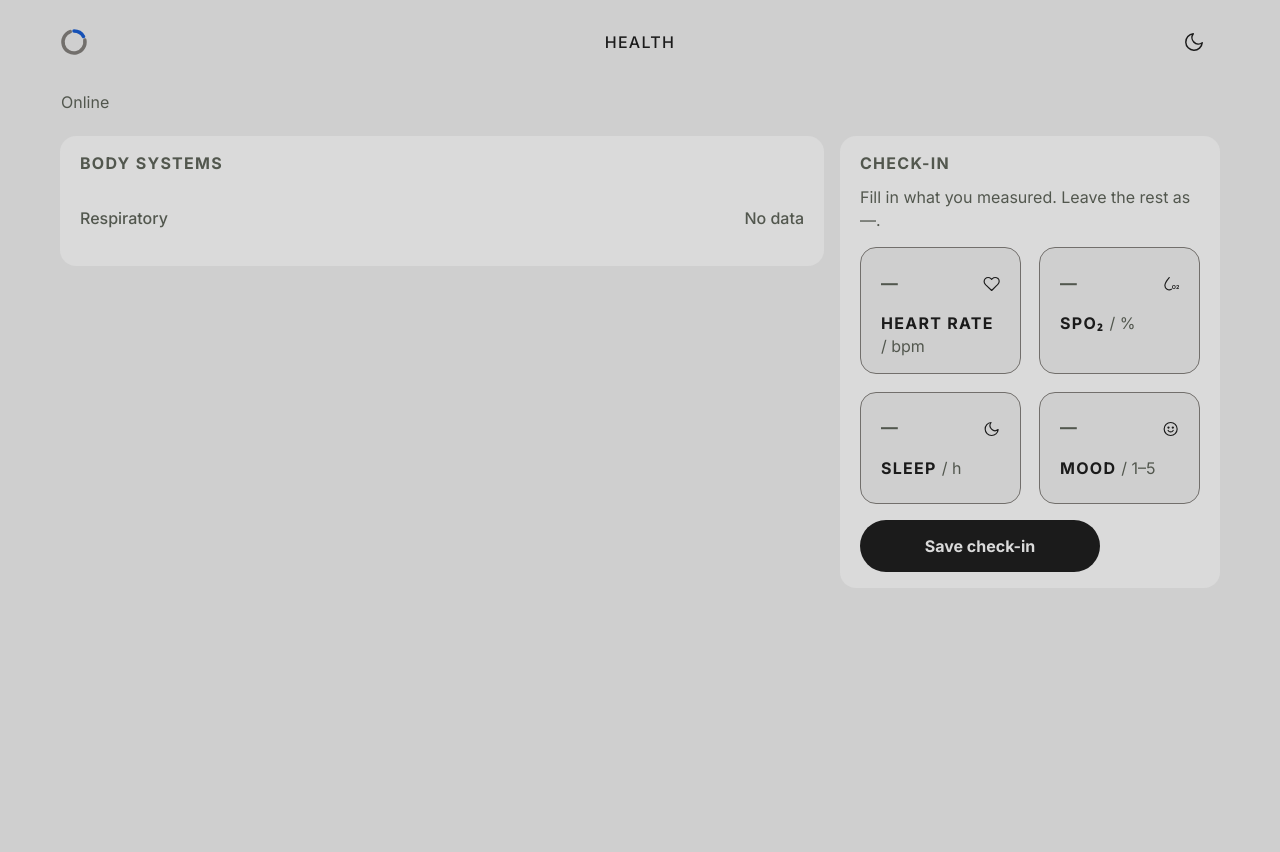
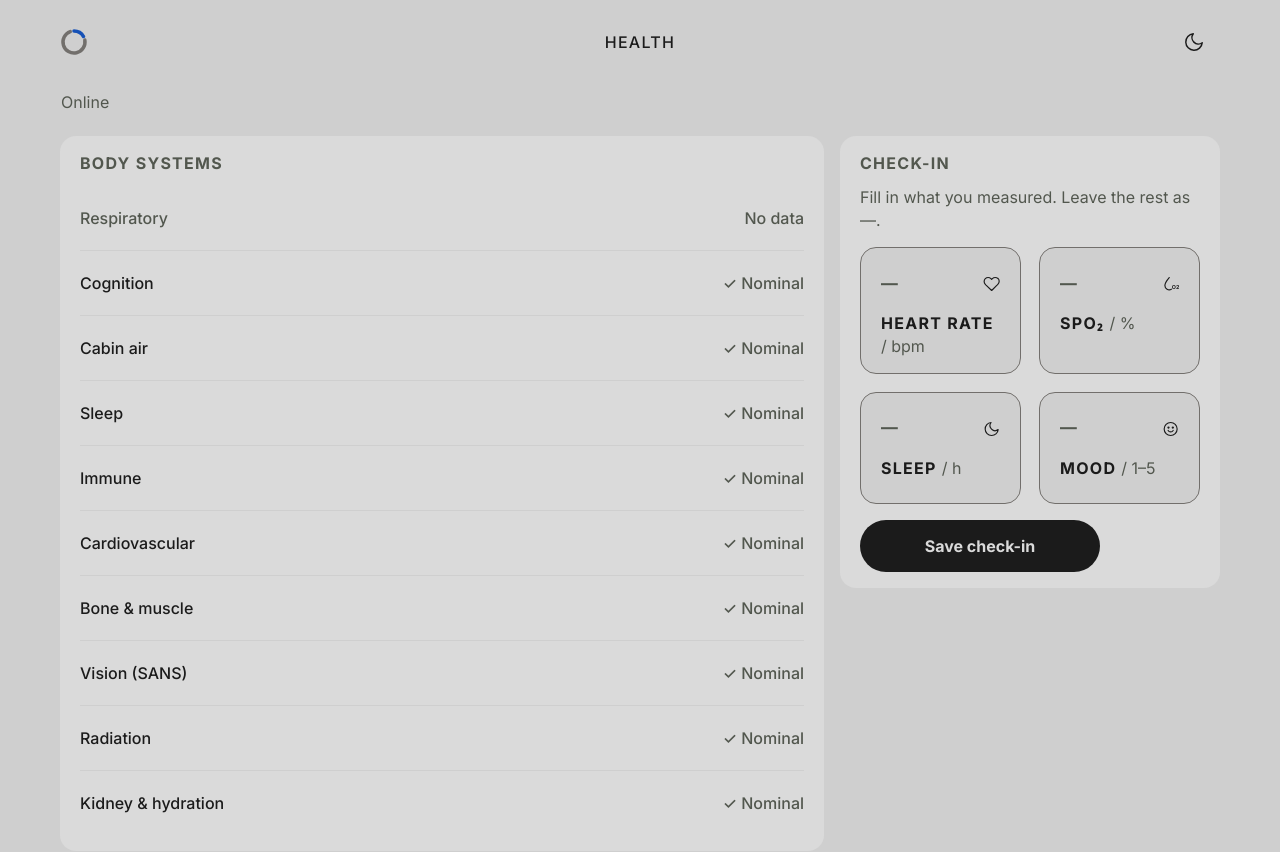
Before and after one commit to jdo-lv/galagans, a React (Vite) app in the folder src/main/frontend/: page / in a window 1280 px wide. Shown: the top 852 px of the page. Before the commit the page ends 800 px from the top, so only its background shows below. Built offline with nearby package versions, Linux system fonts and the light colour scheme.

Commit message:
feat(status): list the nine mockup body systems as synthetic placeholders after Respiratory (#4)

```diff
--- a/src/main/frontend/src/application/SystemStatusReader.ts
+++ b/src/main/frontend/src/application/SystemStatusReader.ts
@@ -1,5 +1,5 @@
 import type { CheckInHistory, RuleSource } from '../domain/ports'
-import type { SystemStatus } from '../domain/rules'
+import type { Placeholder, SystemStatus } from '../domain/rules'
 import { evaluate } from './evaluate'
 
 export class SystemStatusReader {
@@ -8,10 +8,14 @@ export class SystemStatusReader {
     private readonly history: CheckInHistory,
     /** Public so the UI prints ages against the same clock the rules used. */
     readonly now: () => Date = () => new Date(),
+    /** Listed after the evaluated systems; a system with rules drops its placeholder. */
+    private readonly placeholders: Placeholder[] = [],
   ) {}
 
   async read(): Promise<SystemStatus[]> {
     const [rules, checkIns] = await Promise.all([this.rules.load(), this.history.list()])
-    return evaluate(rules, checkIns, this.now())
+    const evaluated = evaluate(rules, checkIns, this.now())
+    const covered = new Set(evaluated.map((s) => s.system))
+    return [...evaluated, ...this.placeholders.filter((p) => !covered.has(p.system))]
   }
 }
--- a/src/main/frontend/src/container.ts
+++ b/src/main/frontend/src/container.ts
@@ -7,6 +7,7 @@ import { BrowserConnectivityMonitor } from './infrastructure/BrowserConnectivity
 import { HttpCheckInGateway } from './infrastructure/HttpCheckInGateway'
 import { IndexedDbCheckInRepository } from './infrastructure/IndexedDbCheckInRepository'
 import { JsonRuleSource } from './infrastructure/JsonRuleSource'
+import { mockStatuses } from './infrastructure/mockStatuses'
 
 export interface Services {
   recorder: CheckInRecording
@@ -26,7 +27,7 @@ export function createServices(): Services & { startSync: () => () => void } {
     connectivity,
     synchronizer: syncService,
     recorder: new CheckInRecorder(repository, syncService),
-    statusReader: new SystemStatusReader(new JsonRuleSource(), repository),
+    statusReader: new SystemStatusReader(new JsonRuleSource(), repository, undefined, mockStatuses),
     startSync: () => syncService.start(),
   }
 }
--- /dev/null
+++ b/src/main/frontend/src/infrastructure/mockStatuses.ts
@@ -0,0 +1,14 @@
+import type { Placeholder } from '../domain/rules'
+
+/** Synthetic values for the body systems of ideas/mockups/01-body-map.png that have no rules yet (issue #4). */
+export const mockStatuses: Placeholder[] = [
+  { system: 'Cognition', state: 'nominal', detail: 'PVT 268 ms · within your baseline', source: 'synthetic' },
+  { system: 'Cabin air', state: 'nominal', detail: 'CO₂ 2.3 mmHg (1-h avg)', source: 'synthetic' },
+  { system: 'Sleep', state: 'nominal', detail: '7.1 h last night', source: 'synthetic' },
+  { system: 'Immune', state: 'nominal', detail: 'no new symptoms', source: 'synthetic' },
+  { system: 'Cardiovascular', state: 'nominal', detail: 'HR 63 bpm · BP 108/70', source: 'synthetic' },
+  { system: 'Bone & muscle', state: 'nominal', detail: 'Exercise 540/600 min/wk', source: 'synthetic' },
+  { system: 'Vision (SANS)', state: 'nominal', detail: 'self-test done Wed · no changes', source: 'synthetic' },
+  { system: 'Radiation', state: 'nominal', detail: '38% of 30-day limit', source: 'synthetic' },
+  { system: 'Kidney & hydration', state: 'nominal', detail: 'Fluids 1.1/2.5 L today', source: 'synthetic' },
+]
```
Also changed, not shown: src/main/frontend/src/domain/rules.ts (+11 -1 lines), 1 other file (tests, documents, lock files or other folders).
